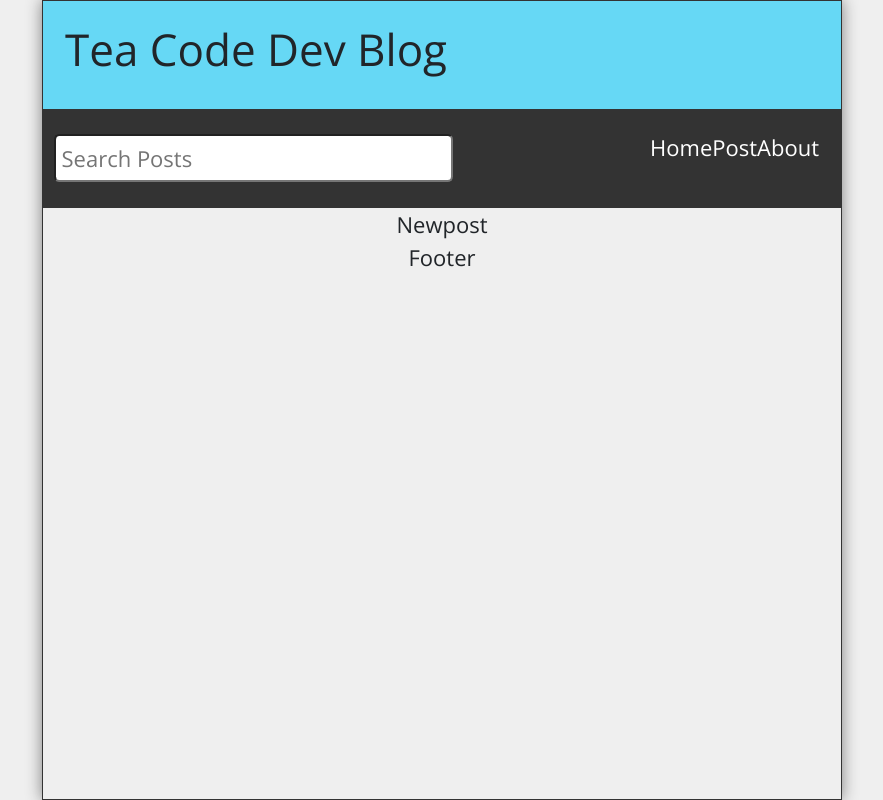
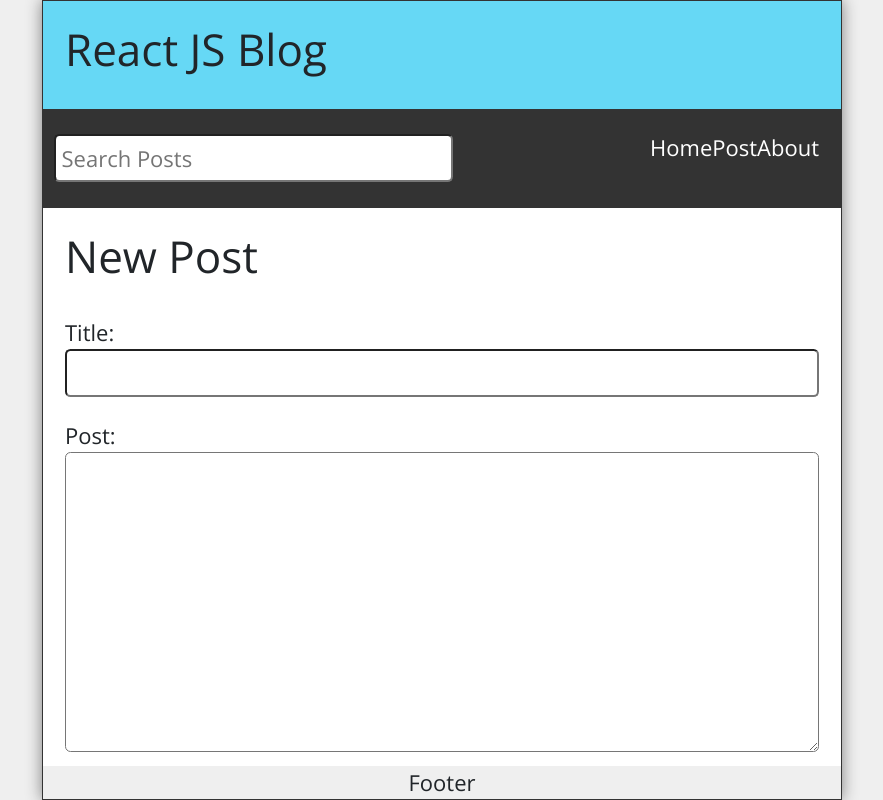
Before and after one commit to kwamekyeimonies/React-Dev, a React (Create React App) app: page /post in a window 1280 px wide. Shown: the whole page, without its empty margins (198-1081 px from the left). Built offline with nearby package versions, Linux system fonts and the light colour scheme.

Commit message:
completed demo blog

```diff
--- a/package.json
+++ b/package.json
@@ -7,6 +7,7 @@
     "@testing-library/react": "^13.0.0",
     "@testing-library/user-event": "^13.2.1",
     "bootstrap": "^5.2.3",
+    "date-fns": "^2.29.3",
     "react": "^18.2.0",
     "react-bootstrap": "^2.7.0",
     "react-dom": "^18.2.0",
--- a/src/App.js
+++ b/src/App.js
@@ -1,5 +1,5 @@
-import React, { useState } from 'react';
-import { BrowserRouter as Router, Route, Routes, Switch, useHistory } from 'react-router-dom';
+import React, { useEffect, useState } from 'react';
+import { BrowserRouter as Router, Route, Routes, Switch, useNavigate } from 'react-router-dom';
 import Home from './components/Home';
 import Header from "./components/Header";
 import Navbar from "./components/Navbar";
@@ -9,6 +9,8 @@ import Footer from "./components/Footer";
 import Missing from "./components/Missing";
 import Parent from "./components/Parent";
 import PostPage from "./components/PostPage";
+import {format} from 'date-fns'
+import Layout from './components/Layout';
 
 
 
@@ -42,24 +44,63 @@ const App = () => {
     }
   ])
   const [searchResults, setSearchResults] = useState([])
+  const [postBody, setPostBody] = useState("")
+  const [postTitle,setPostTitle] = useState("")
+  const navigate = useNavigate()
+
+  useEffect(()=>{
+    const filteredResults = posts.filter((post)=> ((post.body).toLowerCase()).includes(search.toLowerCase())
+    || ((post.title).toLowerCase()).includes(search.toLowerCase())
+    // || ((post.body).toLowerCase()).includes(search.toLowerCase())
+    )
+
+    setSearchResults(filteredResults.reverse())
+
+  },[posts,search])
+
+  const handleSubmit=(e)=>{
+    e.preventDefault();
+    const id = posts.length ? posts[posts.length - 1].id + 1 : 1;
+    const dateTime = format(new Date(), 'MMM dd,yyyy pp');
+    const newPost = {id, title:postTitle, dateTime, body: postBody};
+    const allPosts = [...posts, newPost]
+    setPosts(allPosts)
+    setPostTitle('');
+    setPostBody('');
+    navigate('/')
+  }
 
   const handleDelete=(id) =>{
-
+    const postList = posts.filter(post => post.id !== id);
+    setPosts(postList)
+    navigate('/');
   }
 
+
   return (
-    <div className='App'>
-      <Header title="Tea Code Dev Blog" />
-      <Navbar search={search} setSearch={setSearch} />
-      <Routes>
-        <Route path='/' element={<Home posts={posts}  />} />
-        <Route path='/post' element={<NewPost />} />
-        <Route path='/post/:id' element={<PostPage posts={posts} handleDelete={handleDelete}/>} />
-        <Route path='/about' element={<About  />}   />
-        <Route path='/*' element={<Missing  />}   />
-      </Routes>
-      <Footer />
-    </div>
+    <Routes>
+      <Route path="/" element={<Layout
+        search={search}
+        setSearch={setSearch}
+      />}>
+        <Route index element={<Home posts={searchResults} />} />
+        <Route path="post">
+          <Route index element={<NewPost
+            handleSubmit={handleSubmit}
+            postTitle={postTitle}
+            setPostTitle={setPostTitle}
+            postBody={postBody}
+            setPostBody={setPostBody}
+          />} />
+          <Route path=":id" element={<PostPage
+            posts={posts}
+            handleDelete={handleDelete}
+          />} />
+        </Route>
+        <Route path="about" element={<About />} />
+        <Route path="*" element={<Missing />} />
+      </Route>
+    </Routes>
   )
 }
 
--- a/src/components/About.jsx
+++ b/src/components/About.jsx
@@ -2,9 +2,10 @@ import React from 'react'
 
 const About = () => {
   return (
-    <div>
-      About
-    </div>
+  <main className='About'>
+    <h2>About</h2>
+    <p style={{ marginTop: "1rem" }}>This blog app is a project in the Learn React tutorial series.</p>
+  </main>
   )
 }
 
--- /dev/null
+++ b/src/components/Layout.jsx
@@ -0,0 +1,17 @@
+import Header from './Header';
+import Footer from './Footer';
+import { Outlet } from 'react-router-dom';
+import Navbar from './Navbar';
+
+const Layout = ({ search, setSearch }) => {
+    return (
+        <div className="App">
+            <Header title="React JS Blog" />
+            <Navbar search={search} setSearch={setSearch} />
+            <Outlet />
+            <Footer />
+        </div>
+    )
+}
+
+export default Layout
--- a/src/components/Missing.jsx
+++ b/src/components/Missing.jsx
@@ -1,11 +1,15 @@
-import React from 'react'
+import { Link } from 'react-router-dom';
 
 const Missing = () => {
-  return (
-    <div>
-      Missing
-    </div>
-  )
+    return (
+        <main className='Missing'>
+            <h2>Page Not Found</h2>
+            <p>Well, that's disappointing.</p>
+            <p>
+                <Link to='/'>Visit Our Homepage</Link>
+            </p>
+        </main>
+    )
 }
 
 export default Missing
--- a/src/components/NewPost.jsx
+++ b/src/components/NewPost.jsx
@@ -1,10 +1,28 @@
-import React from 'react'
-
-const NewPost = () => {
+const NewPost = ({
+  handleSubmit, postTitle, setPostTitle, postBody, setPostBody
+}) => {
   return (
-    <div>
-      Newpost
-    </div>
+      <main className="NewPost">
+          <h2>New Post</h2>
+          <form className="newPostForm" onSubmit={handleSubmit}>
+              <label htmlFor="postTitle">Title:</label>
+              <input
+                  id="postTitle"
+                  type="text"
+                  required
+                  value={postTitle}
+                  onChange={(e) => setPostTitle(e.target.value)}
+              />
+              <label htmlFor="postBody">Post:</label>
+              <textarea
+                  id="postBody"
+                  required
+                  value={postBody}
+                  onChange={(e) => setPostBody(e.target.value)}
+              />
+              <button type="submit">Submit</button>
+          </form>
+      </main>
   )
 }
 
--- a/src/components/PostPage.jsx
+++ b/src/components/PostPage.jsx
@@ -1,5 +1,5 @@
 import React from 'react'
-import { useParams } from 'react-router-dom'
+import { Link, useParams } from 'react-router-dom'
 
 const PostPage = ({posts,handleDelete}) => {
   const {id} = useParams();
@@ -18,6 +18,16 @@ const PostPage = ({posts,handleDelete}) => {
           </button>
           </>
         }
+        {
+          !post &&
+          <>
+          <h2>Post Not Found</h2>
+          <p>Well, that's dissappointing</p>
+          <p>
+            <Link to="/">Visit Our HomePage</Link>
+          </p>
+          </>
+        }
       </article>
     </main>
   )
```
Also changed, not shown: 2 other files (tests, documents, lock files or other folders).
